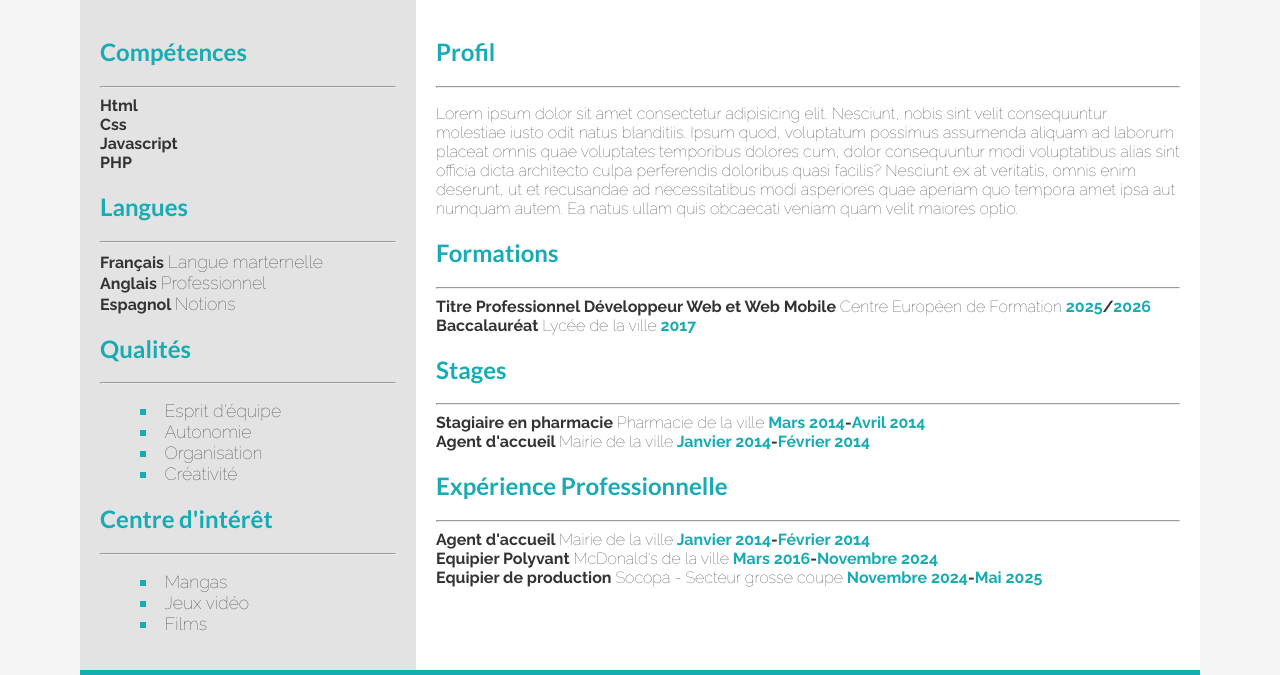
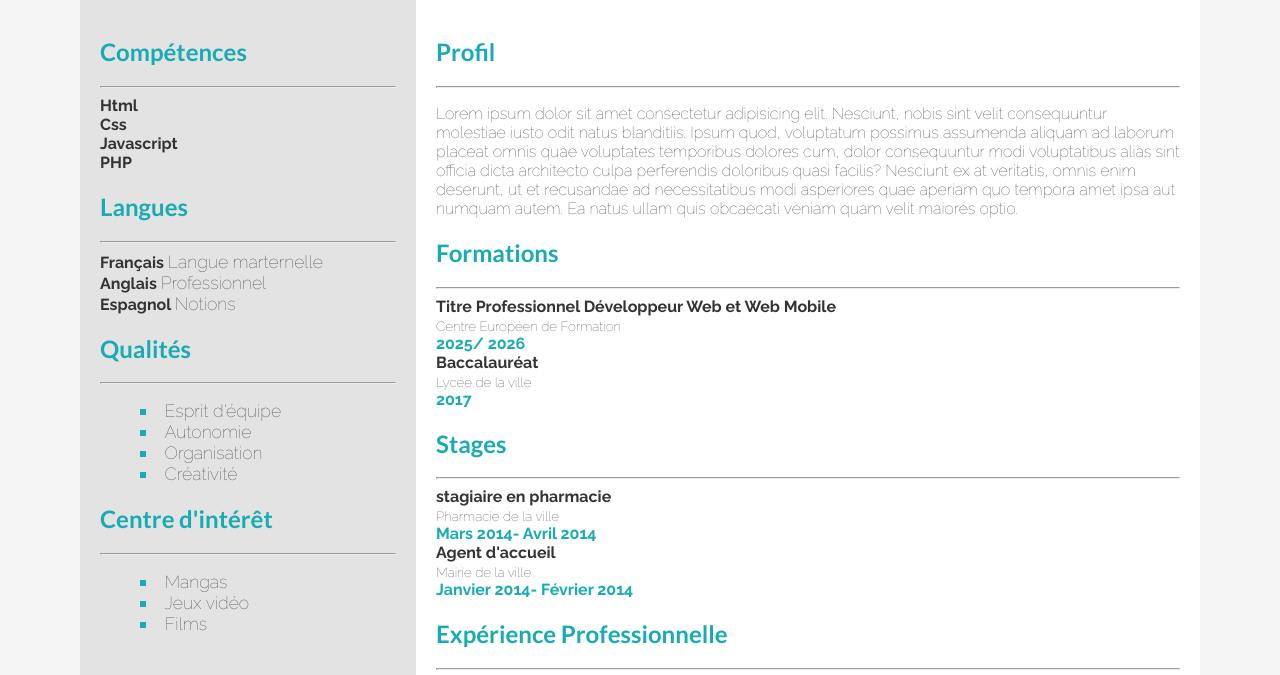
Before and after one commit to kennynewdvp/cv-prenom-nom, a plain HTML site: page index.html in a window 1280 px wide. Shown: the part 271-946 px from the top of the page. Drawn offline with Linux system fonts and the light colour scheme.

Commit message:
class pour la section

```diff
--- a/index.html
+++ b/index.html
@@ -83,55 +83,62 @@
             <h2>Profil</h2>
             <hr>
             <p>Lorem ipsum dolor sit amet consectetur adipisicing elit. Nesciunt, nobis sint velit consequuntur molestiae iusto odit natus blanditiis. Ipsum quod, voluptatum possimus assumenda aliquam ad laborum placeat omnis quae voluptates temporibus dolores cum, dolor consequuntur modi voluptatibus alias sint officia dicta architecto culpa perferendis doloribus quasi facilis? Nesciunt ex at veritatis, omnis enim deserunt, ut et recusandae ad necessitatibus modi asperiores quae aperiam quo tempora amet ipsa aut numquam autem. Ea natus ullam quis obcaecati veniam quam velit maiores optio.</p>
-        <h2>Formations</h2>
+       <h2>Formations</h2>
 <hr>
 <ul>
-    <li>
+    <li class="section-li">
         Titre Professionnel Développeur Web et Web Mobile
-        <span class="small-block">Centre Européen de Formation</span>
-        <time datetime="2025">2025</time>/<time datetime="2026">2026</time>
+        <small class="section-small">Centre Européen de Formation</small>
+        <time class="section-time" datetime="2025">2025/</time>
+        <time class="section-time" datetime="2026">2026</time>
     </li>
-    <li>
+    <li class="section-li">
         Baccalauréat
-        <span class="small-block">Lycée de la ville</span>
-        <time datetime="2017">2017</time>
+        <small class="section-small">Lycée de la ville</small>
+        <time class="section-time" datetime="2017">2017</time>
     </li>
 </ul>
 
 <h2>Stages</h2>
 <hr>
 <ul>
-    <li>
-        Stagiaire en pharmacie
-        <span class="small-block">Pharmacie de la ville</span>
-        <time datetime="2014-03">Mars 2014</time>-<time datetime="2014-04">Avril 2014</time>
+    <li class="section-li">
+        stagiaire en pharmacie
+        <small class="section-small">Pharmacie de la ville</small>
+        <time class="section-time" datetime="2014-03">Mars 2014-</time>
+        <time class="section-time" datetime="2014-04">Avril 2014</time>
     </li>
-    <li>
+    <li class="section-li">
         Agent d'accueil
-        <span class="small-block">Mairie de la ville</span>
-        <time datetime="2014-01">Janvier 2014</time>-<time datetime="2014-02">Février 2014</time>
+        <small class="section-small">Mairie de la ville</small>
+        <time class="section-time" datetime="2014-01">Janvier 2014-</time>
+        <time class="section-time" datetime="2014-02">Février 2014</time>
     </li>
 </ul>
 
 <h2>Expérience Professionnelle</h2>
 <hr>
 <ul>
-    <li>
+    <li class="section-li">
         Agent d'accueil
-        <span class="small-block">Mairie de la ville</span>
-        <time datetime="2014-01">Janvier 2014</time>-<time datetime="2014-02">Février 2014</time>
+        <small class="section-small">Mairie de la ville</small>
+        <time class="section-time" datetime="2014-01">Janvier 2014-</time>
+        <time class="section-time" datetime="2014-02">Février 2014</time>
     </li>
-    <li>
+    <li class="section-li">
         Equipier Polyvant
-        <span class="small-block">McDonald's de la ville</span>
-        <time datetime="2016-03">Mars 2016</time>-<time datetime="2024-11">Novembre 2024</time>
+        <small class="section-small">McDonald's de la ville</small>
+        <time class="section-time" datetime="2016-03">Mars 2016-</time>
+        <time class="section-time" datetime="2024-11">Novembre 2024</time>
     </li>
-    <li>
+    <li class="section-li">
         Equipier de production
-        <span class="small-block">Socopa - Secteur grosse coupe</span>
-        <time datetime="2024-11">Novembre 2024</time>-<time datetime="2025-05">Mai 2025</time>
+        <small class="section-small">Socopa - Secteur grosse coupe</small>
+        <time class="section-time" datetime="2024-11">Novembre 2024-</time>
+        <time class="section-time" datetime="2025-05">Mai 2025</time>
     </li>
 </ul>
+
         </section>
     </main>
     <footer>
```
